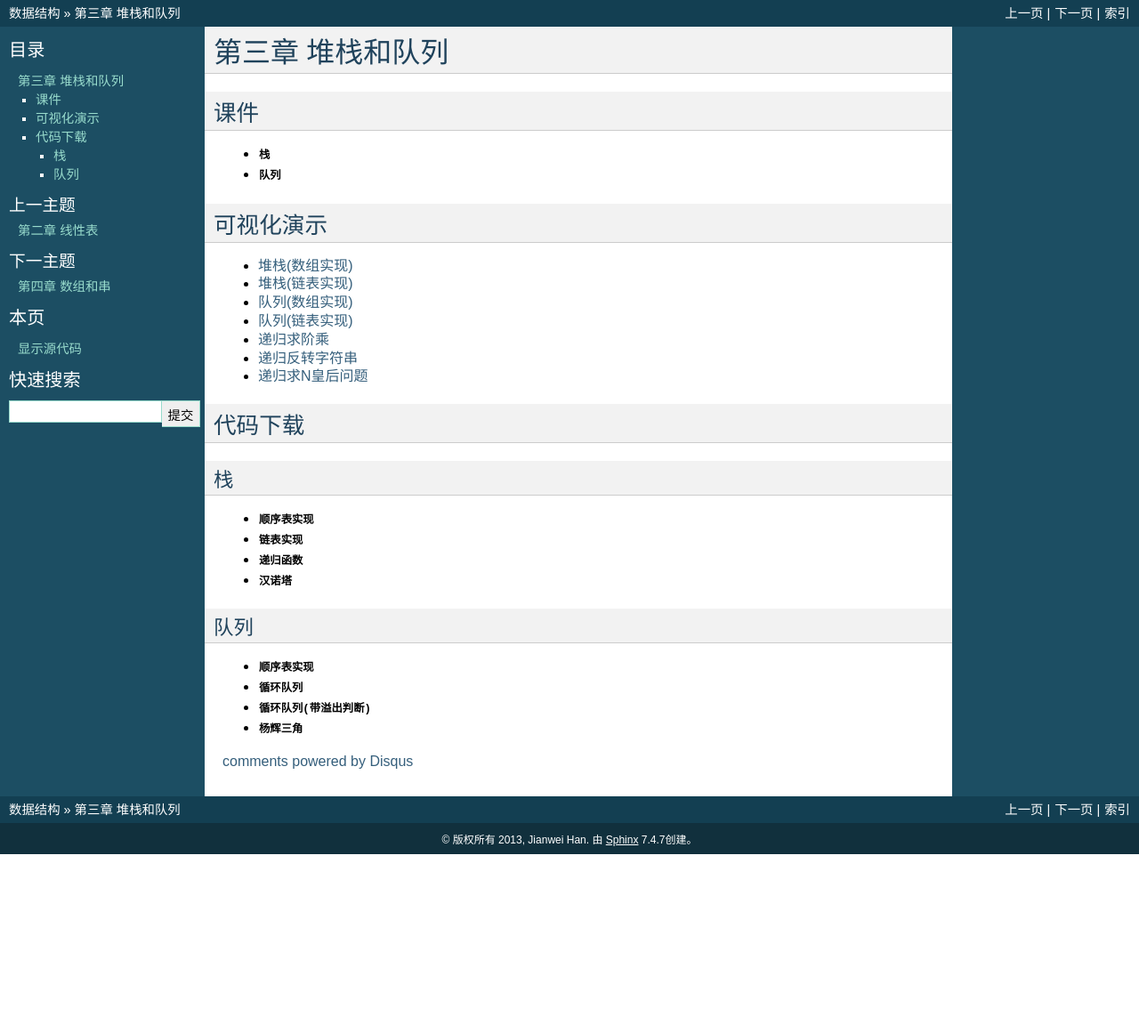
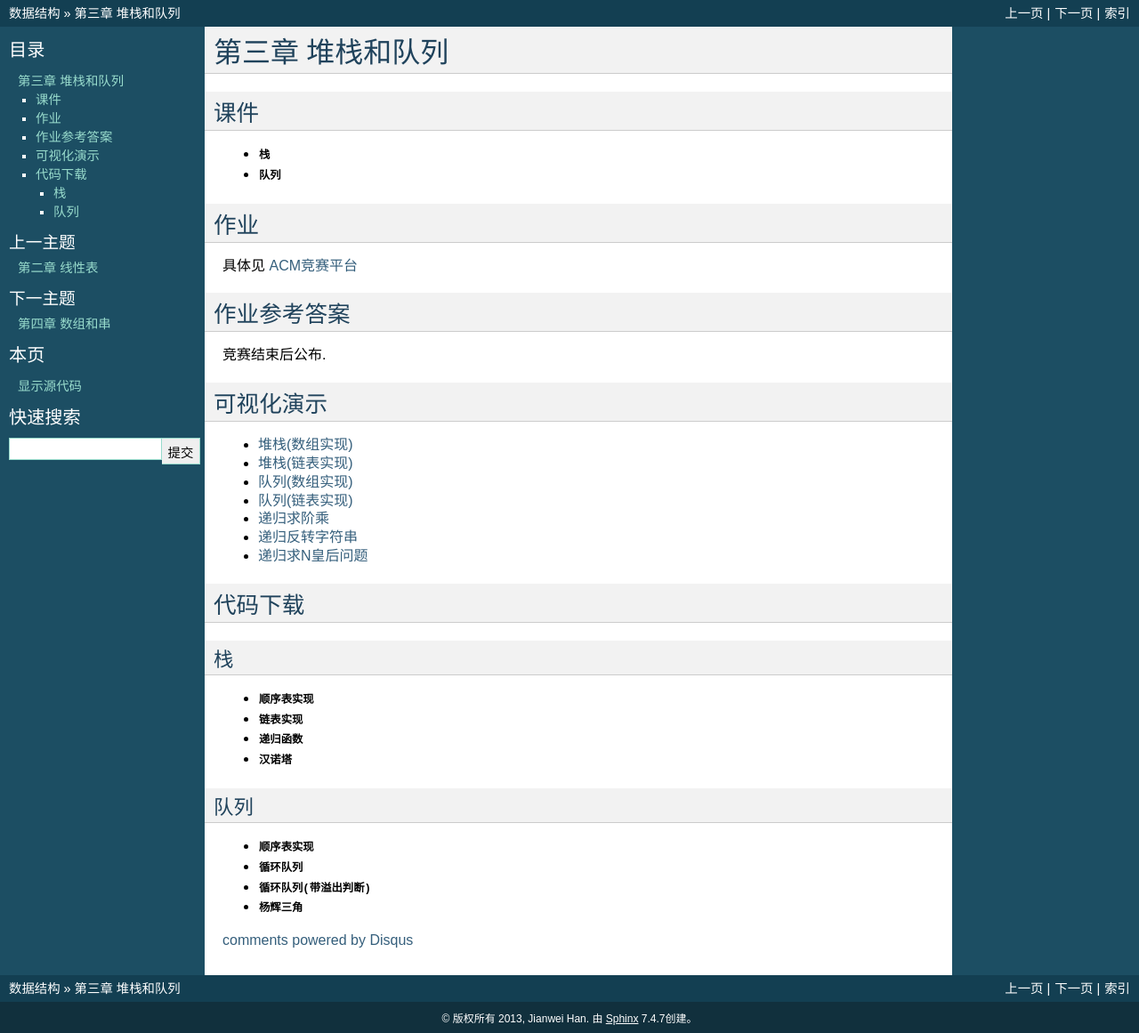
Before and after one commit to zjgsu-ds/ds, a Sphinx documentation site: the page built from source/chap3/index.rst, in a window 1280 px wide. Shown: the whole page at 89% size. Built offline with Sphinx 7.4.7, drawn with Linux system fonts in a browser that asks for light colours; comment, search, counter and statistics services are not loaded; before the commit the page ends 960 px from its top, so only the background shows below that.

Commit message:
Add homework for chapter 3

```diff
--- a/source/chap3/index.rst
+++ b/source/chap3/index.rst
@@ -7,6 +7,17 @@
 
 * :download:`栈 <chap3_stack.ppt>`
 * :download:`队列 <chap3_queue.ppt>`
+
+作业
+=====
+
+具体见 `ACM竞赛平台 <http://acm.zjgsu.edu.cn/JudgeOnline/contest.php?cid=1596>`_
+
+作业参考答案
+============
+
+竞赛结束后公布.
+
 
 可视化演示
 ==========
```
